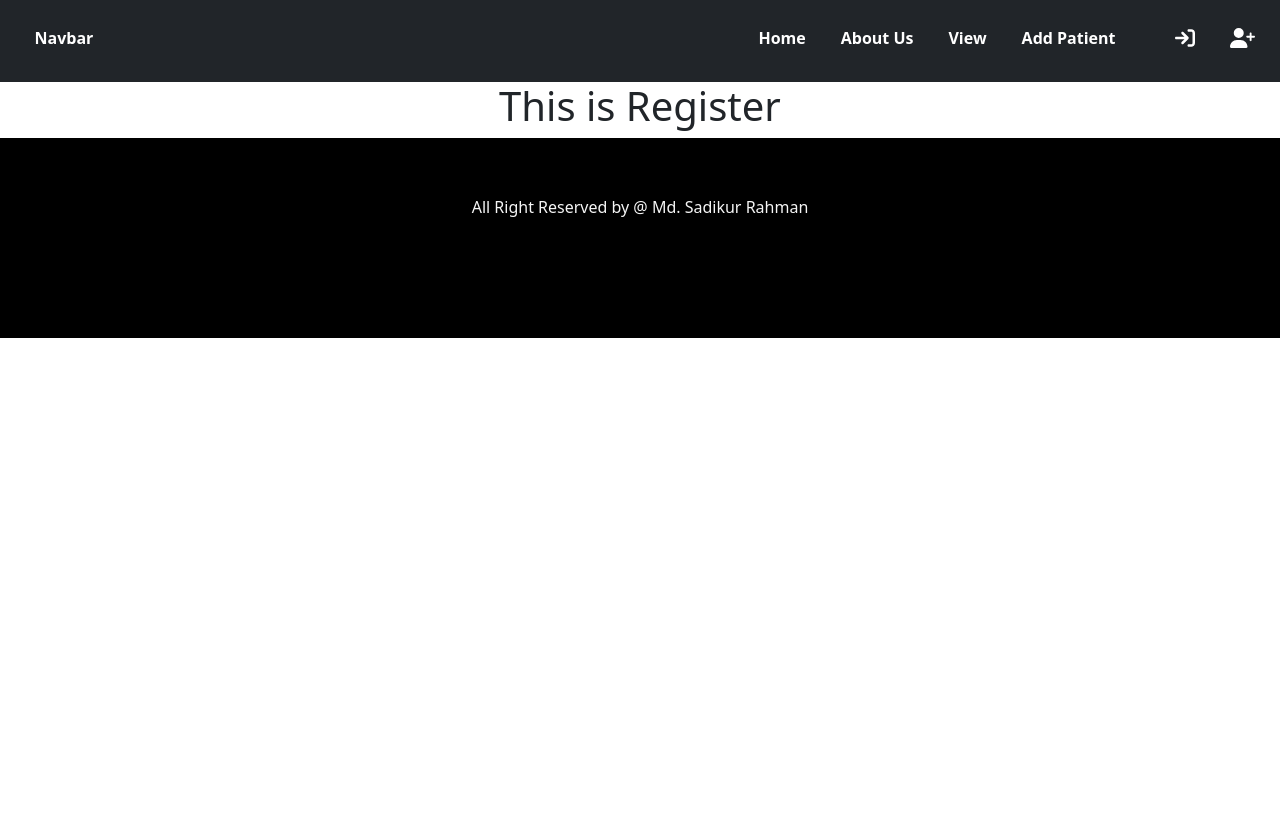
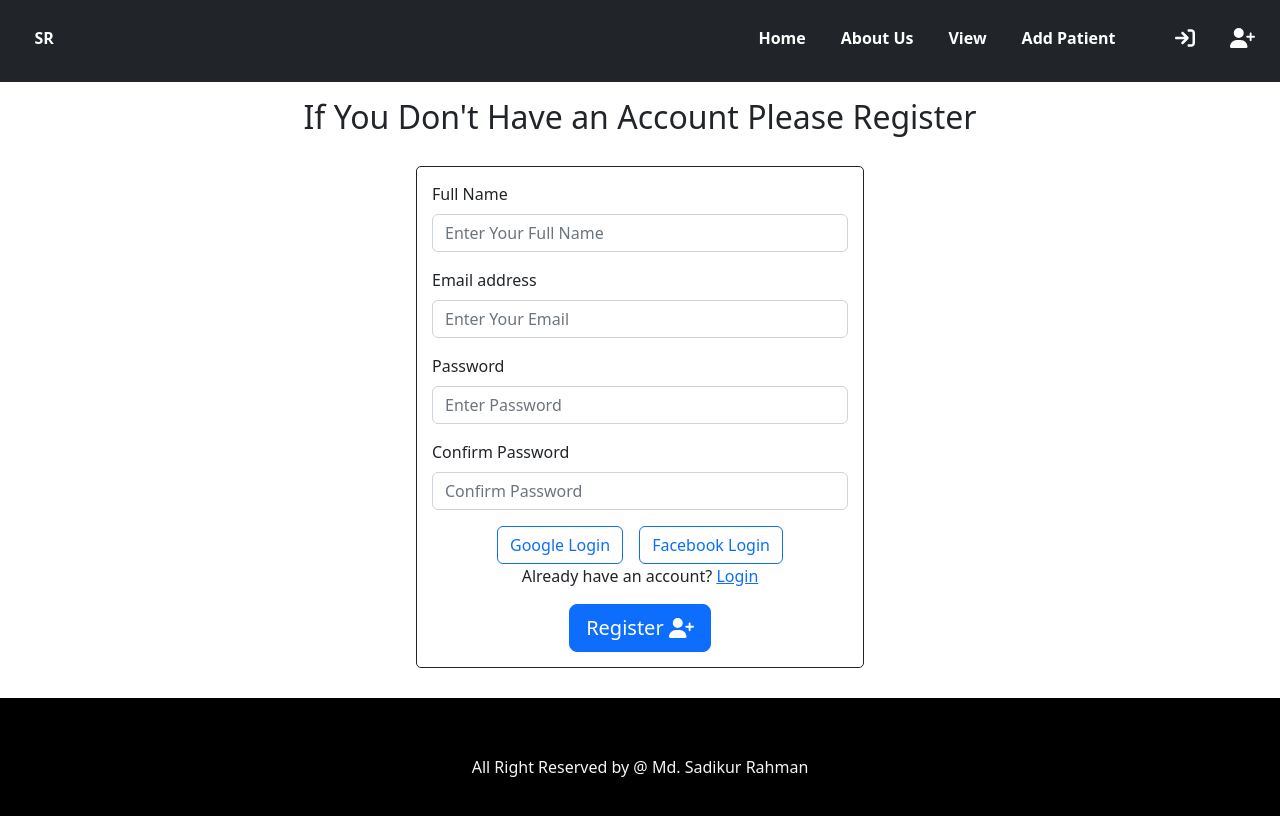
Before and after one commit to Sadik182/Patient-Management-System, a React (Create React App) app: page /register in a window 1280 px wide. Shown: the top 816 px of the page. Built offline with nearby package versions, Linux system fonts and the light colour scheme.

Commit message:
register added

```diff
--- a/src/components/Header/Header.js
+++ b/src/components/Header/Header.js
@@ -10,7 +10,7 @@ const Header = () => {
     <div className="header">
       <Navbar bg="dark" variant="dark">
         <Container>
-          <Navbar.Brand href="#home">Navbar</Navbar.Brand>
+          <Navbar.Brand href="#home">SR</Navbar.Brand>
           <nav className="ms-auto navbar">
             <Link to="/">Home</Link>
             <Link to="/about">About Us</Link>
--- a/src/components/Register/Register.js
+++ b/src/components/Register/Register.js
@@ -1,11 +1,43 @@
-import React from 'react';
+import { faUserPlus } from "@fortawesome/free-solid-svg-icons";
+import { FontAwesomeIcon } from "@fortawesome/react-fontawesome";
+import React from "react";
+import { Button, Form } from "react-bootstrap";
+import { Link } from "react-router-dom";
 
 const Register = () => {
-    return (
-        <div>
-            <h1>This is Register</h1>
-        </div>
-    );
+  return (
+    <div>
+      <h2 className="my-3">If You Don't Have an Account Please Register</h2>
+      <Form className="login_form">
+        <Form.Group className="mb-3" controlId="formBasicName">
+          <Form.Label className="form-label">Full Name</Form.Label>
+          <Form.Control type="text" placeholder="Enter Your Full Name" />
+        </Form.Group>
+        <Form.Group className="mb-3" controlId="formBasicEmail">
+          <Form.Label className="form-label">Email address</Form.Label>
+          <Form.Control type="email" placeholder="Enter Your Email" />
+        </Form.Group>
+        <Form.Group className="mb-3" controlId="formBasicPassword">
+          <Form.Label>Password</Form.Label>
+          <Form.Control type="password" placeholder="Enter Password" />
+        </Form.Group>
+        <Form.Group className="mb-3" controlId="formBasicPassword">
+          <Form.Label>Confirm Password</Form.Label>
+          <Form.Control type="password" placeholder="Confirm Password" />
+        </Form.Group>
+        <Button variant="outline-primary" className="me-3">
+          Google Login
+        </Button>
+        <Button variant="outline-primary">Facebook Login </Button>
+        <p>
+          Already have an account? <Link to="/login">Login</Link>{" "}
+        </p>
+        <Button variant="primary" type="submit" size="lg">
+          Register <FontAwesomeIcon icon={faUserPlus} />
+        </Button>
+      </Form>
+    </div>
+  );
 };
 
 export default Register;
```
